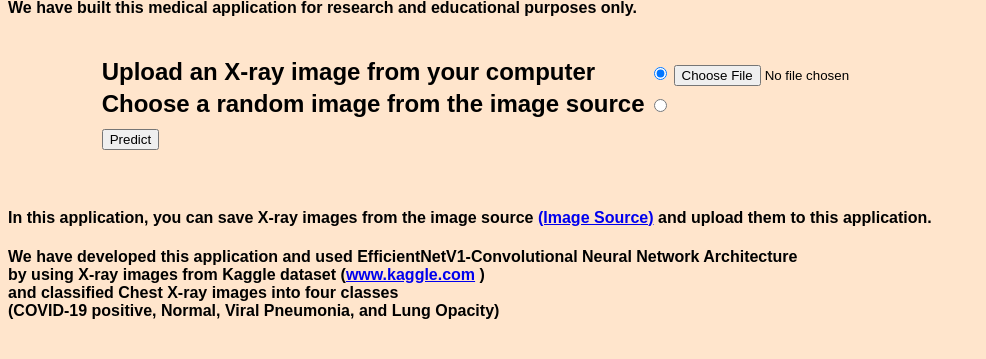
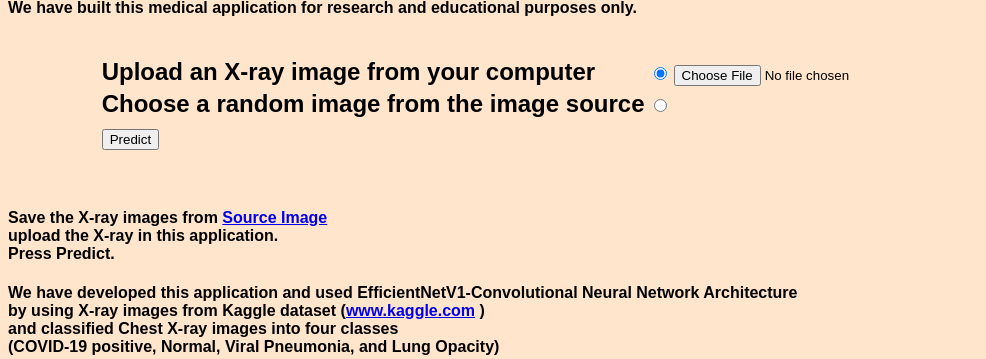
Before and after one commit to bmafshary/covid19b, a Flask app: page / in a window 1280 px wide. Shown: the part 466-825 px from the top of the page, without its empty margins (0-986 px from the left). Run offline with Flask 2, Linux system fonts and the light colour scheme.

Commit message:
Update index.html

```diff
--- a/templates/index.html
+++ b/templates/index.html
@@ -49,8 +49,9 @@ We have built this medical application for <wbr>research and educational purpose
 <b>
 {{ outputtext }}<br>
 
-In this application,<wbr> you can save X-ray images from the image source<wbr> <a href="https://drive.google.com/drive/folders/141RbdyIR0S_gFyxw-PZxVrutF88EPG6Z?usp=sharing" target="_blank">(Image Source)</a>
-    and<wbr> upload them to this application.
+Save the X-ray images from <a href="https://drive.google.com/drive/folders/141RbdyIR0S_gFyxw-PZxVrutF88EPG6Z?usp=sharing" target="_blank">  Source Image </a>
+    <br> upload the X-ray in this application.
+    <br> Press Predict.
 <wbr>
   </b>
 <h4>
@@ -68,7 +69,7 @@ by using X-ray images from Kaggle dataset (<a href="https://www.kaggle.com" targ
         </td>
         <br>
 </table>
-<br><b> Research Professor Mohammad Khoshnevisan<br> Eng Behzad Mohasel Afshari<br> Professor Kosrow Dehnad</b>
+<br><h5> Research Professor Mohammad Khoshnevisan<br> Eng Behzad Mohasel Afshari<br> Professor Kosrow Dehnad</h5>
 <br>
 <script>
 
```
